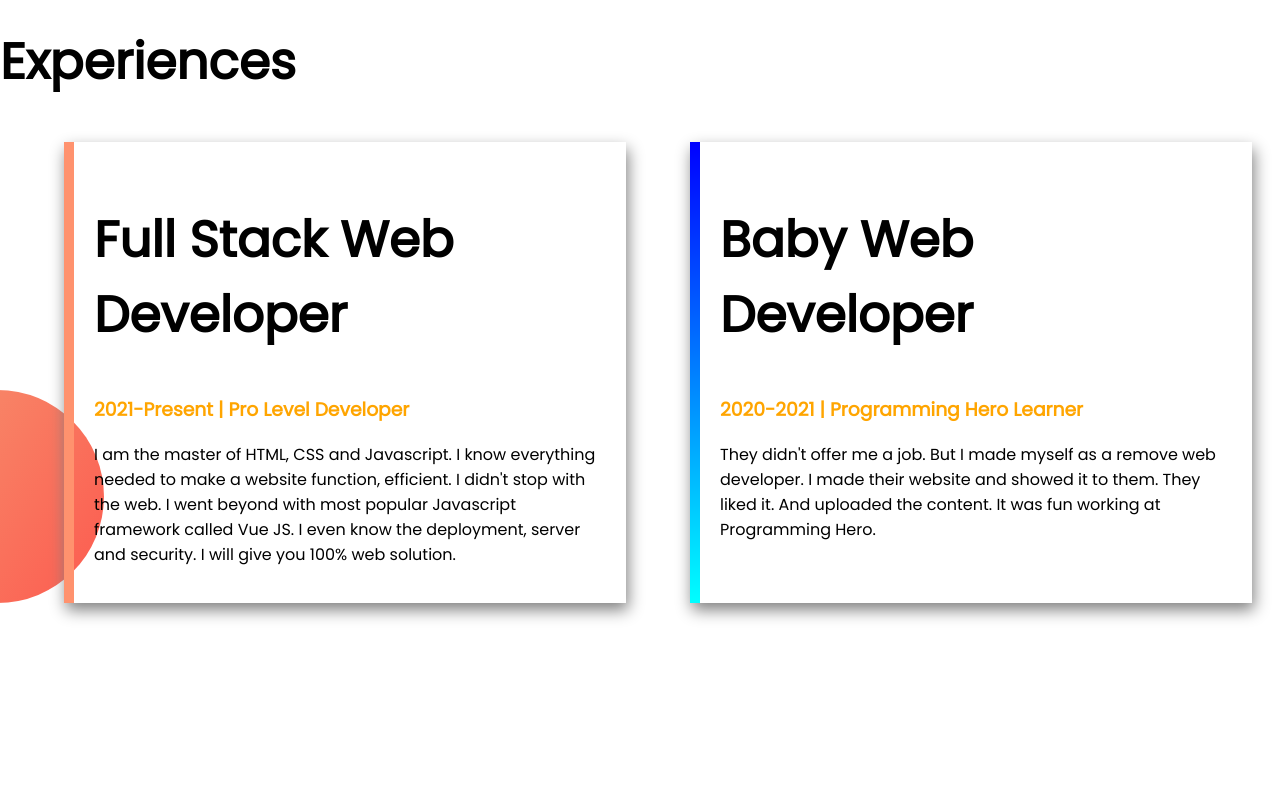
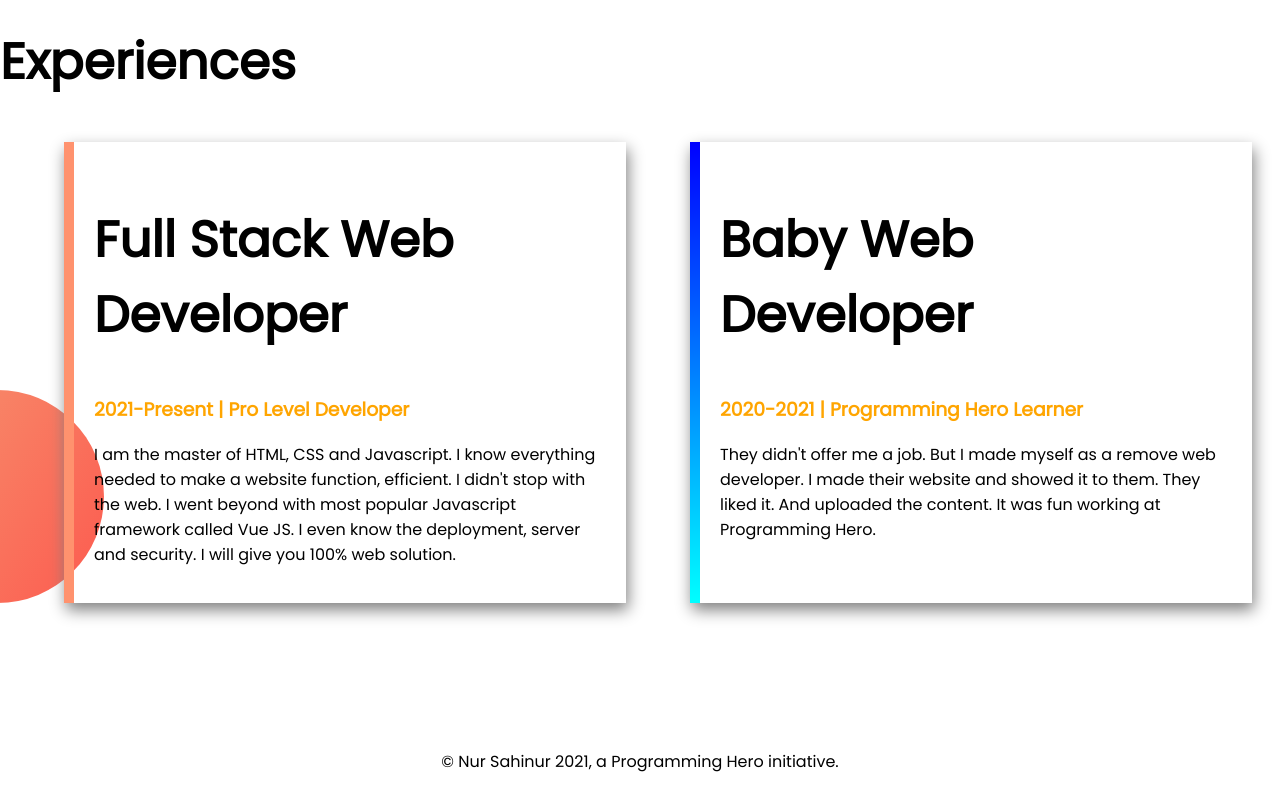
Before and after one commit to sahinur31/developer-portfolio, a plain HTML site: page index.html in a window 1280 px wide. Shown: the part 1229-2029 px from the top of the page. Before the commit the page ends 1952 px from the top, so only its background shows below. Drawn offline with Linux system fonts and the light colour scheme.

Commit message:
footer added

```diff
--- a/index.html
+++ b/index.html
@@ -48,5 +48,8 @@
             </div>
         </div>
     </section>
+    <footer>
+        <p>&copy; Nur Sahinur 2021, a Programming Hero initiative.</p>
+    </footer>
 </body>
 </html>
--- a/style.css
+++ b/style.css
@@ -55,3 +55,7 @@ h1 span{
     border-image: linear-gradient(blue,cyan);
     border-image-slice: 1;
 }
+footer {
+    text-align: center;
+    padding: 10px 0;
+}
```
